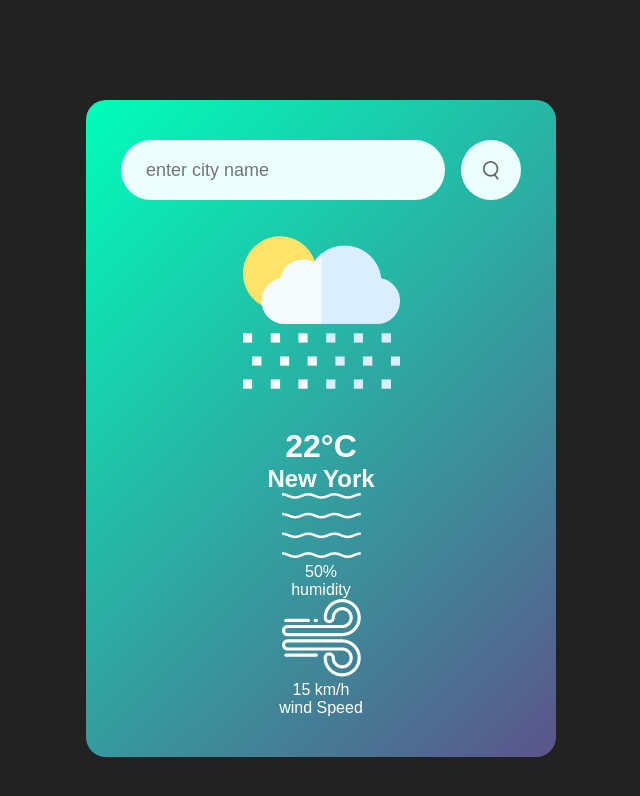
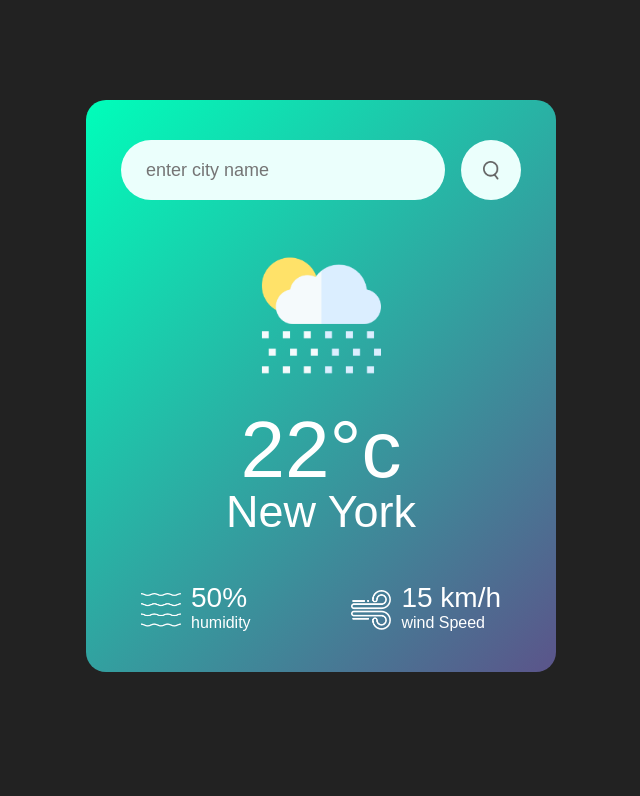
Before and after one commit to mrghkh12/weather-app-project, a plain HTML site: page index.html in a window 1280 px wide. Shown: the whole page, without its empty margins (319-959 px from the left). Drawn offline with Linux system fonts and the light colour scheme.

Commit message:
feat(style.css): set styles for weather section

```diff
--- a/css/style.css
+++ b/css/style.css
@@ -49,3 +49,38 @@ body{
     width: 16px;
     margin-top: 4px;
 }
+
+.weather .weather-icon{
+    width: 170px;
+    margin-top: 30px;
+}
+.weather h1{
+    font-size: 80px;
+    font-weight: 500;
+}
+.weather h2{
+    font-size: 45px;
+    font-weight: 400;
+    margin-top: -10px;
+}
+.weather .details{
+    display: flex;
+    align-items: center;
+    justify-content: space-between;
+    padding: 0 20px;
+    margin-top: 50px;
+}
+.weather .details .col{
+    display: flex;
+    align-items: center;
+    text-align: left;
+}
+.weather .details .col img{
+    width: 40px;
+    margin-right: 10px;
+}
+.weather .details .col .humidity ,
+.weather .details .col .wind{
+    font-size: 28px;
+    margin-top: -6px;
+}
--- a/index.html
+++ b/index.html
@@ -15,7 +15,7 @@
         </div>
         <div class="weather">
             <img src="./images/rain.png" class="weather-icon">
-            <h1 class="temp">22°C</h1>
+            <h1 class="temp">22°c</h1>
             <h2 class="city">New York</h2>
             <div class="details">
                 <div class="col">
```
